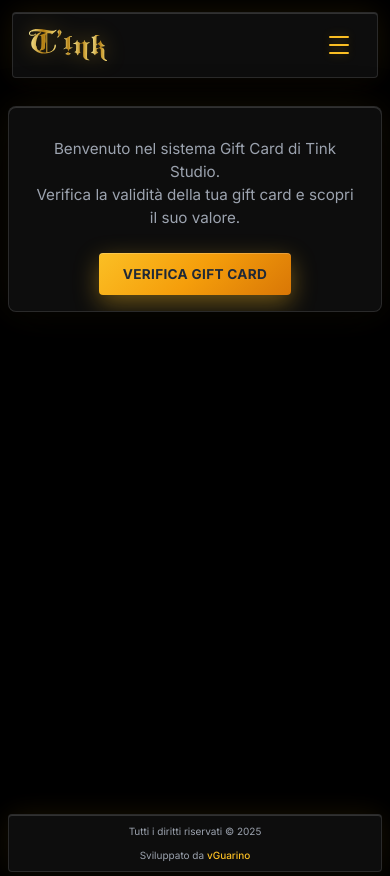
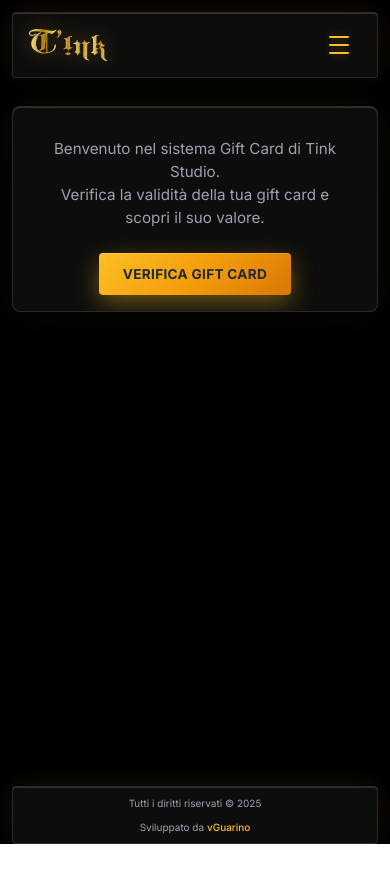
Before and after one commit to iRaxe/TattooStudioUtilities, a React (Vite) app in the folder frontend/: page / in a window 390 px wide. After the commit the page ends 844 px from the top, so only its background shows below. Built offline with nearby package versions, Linux system fonts and the light colour scheme.

Commit message:
Aggiornamento frontend 2

```diff
--- a/frontend/src/App.css
+++ b/frontend/src/App.css
@@ -10,10 +10,6 @@
   background: #000000;
 }
 
-@media (max-width: 768px) {
-  body {
-  }
-}
 
 /* App Container */
 .app-container {
@@ -397,25 +393,13 @@
 .footer-container {
   margin-top: auto;
   width: 100%;
-  padding: 1rem;
+  padding: 0 1rem;
   box-sizing: border-box;
 }
 
 @media (max-width: 768px) {
   .footer-container {
-    padding: 0.75rem 0.5rem;
-  }
-}
-
-@media (max-width: 480px) {
-  .footer-container {
-    padding: 0.25rem 0.125rem;
-  }
-}
-
-@media (max-width: 320px) {
-  .footer-container {
-    padding: 0.125rem;
+    padding: 0 0.5rem;
   }
 }
 
@@ -437,21 +421,12 @@
 @media (max-width: 768px) {
   .footer-card {
     padding: 0.75rem;
-    margin: 0 0.25rem;
   }
 }
 
 @media (max-width: 480px) {
   .footer-card {
-    padding: 0.5rem 0.25rem;
-    margin: 0 0.125rem;
-  }
-}
-
-@media (max-width: 320px) {
-  .footer-card {
-    padding: 0.375rem 0.125rem;
-    margin: 0;
+    padding: 0.5rem;
   }
 }
 
@@ -459,7 +434,6 @@
   display: flex;
   justify-content: space-between;
   align-items: center;
-  width: 100%;
 }
 
 @media (max-width: 768px) {
@@ -777,23 +751,10 @@
   padding: 0 1rem;
 }
 
-@media (max-width: 1024px) {
-  .main-container {
-    padding: 0 1rem;
-  }
-}
 
 @media (max-width: 768px) {
   .main-container {
     padding: 0 0.5rem;
-    min-height: calc(100vh - 160px);
-  }
-}
-
-@media (max-width: 480px) {
-  .main-container {
-    padding: 0 0.25rem;
-    min-height: calc(100vh - 140px);
   }
 }
 
```
